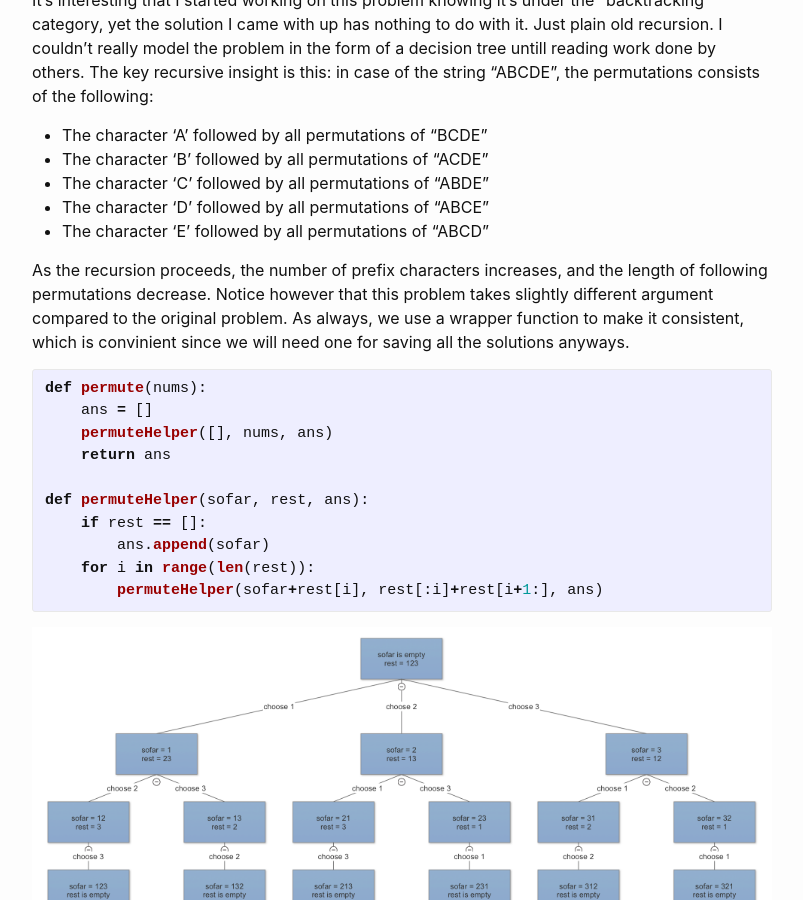
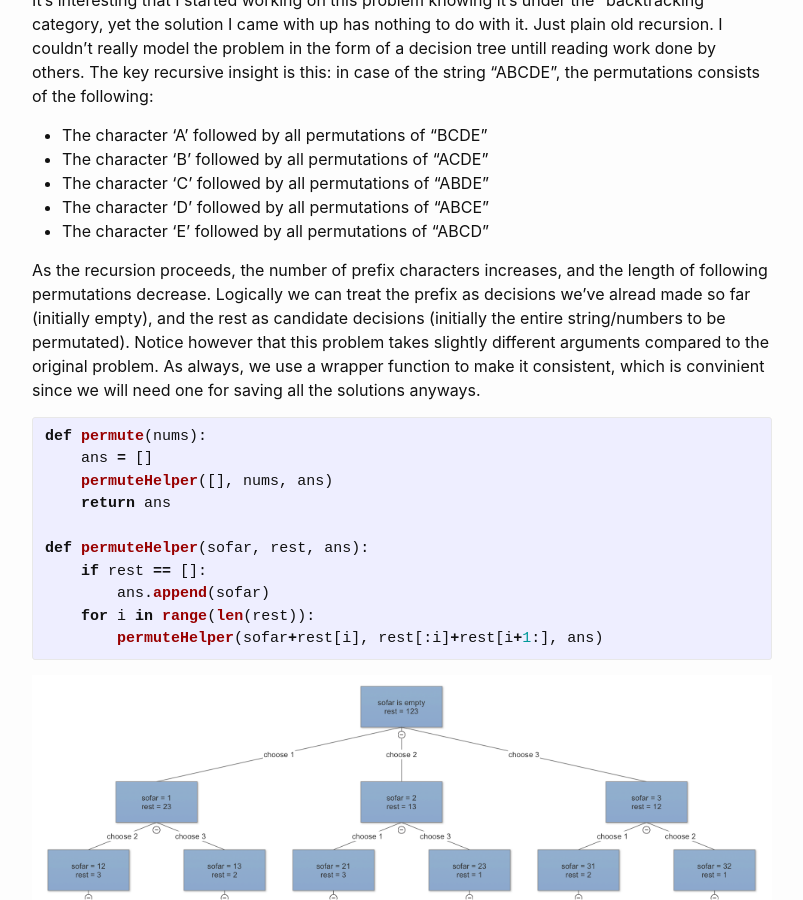
Before and after one commit to x7qiu/x7qiu.github.io, a Jekyll site: the page built from _posts/2019-01-27-LeetCode-Backtracking.md, in a window 1280 px wide and 900 px high, scrolled down 3755 px. Shown: the whole window, without its empty margins (238-1041 px from the left). Built offline with Jekyll 4.4.1, drawn with Linux system fonts in a browser that asks for light colours; formulas are drawn with MathJax 3.

Commit message:
modified wording

```diff
--- a/_posts/2019-01-27-LeetCode-Backtracking.md
+++ b/_posts/2019-01-27-LeetCode-Backtracking.md
@@ -143,7 +143,7 @@ It's interesting that I started working on this problem knowing it's under the "
 * The character 'D' followed by all permutations of "ABCE"
 * The character 'E' followed by all permutations of "ABCD"
 
-As the recursion proceeds, the number of prefix characters increases, and the length of following permutations decrease. Notice however that this problem takes slightly different argument compared to the original problem. As always, we use a wrapper function to make it consistent, which is convinient since we will need one for saving all the solutions anyways.
+As the recursion proceeds, the number of prefix characters increases, and the length of following permutations decrease. Logically we can treat the prefix as decisions we've alread made so far (initially empty), and the rest as candidate decisions (initially the entire string/numbers to be permutated). Notice however that this problem takes slightly different arguments compared to the original problem. As always, we use a wrapper function to make it consistent, which is convinient since we will need one for saving all the solutions anyways.
 
 {% highlight python %}
 def permute(nums):
```
